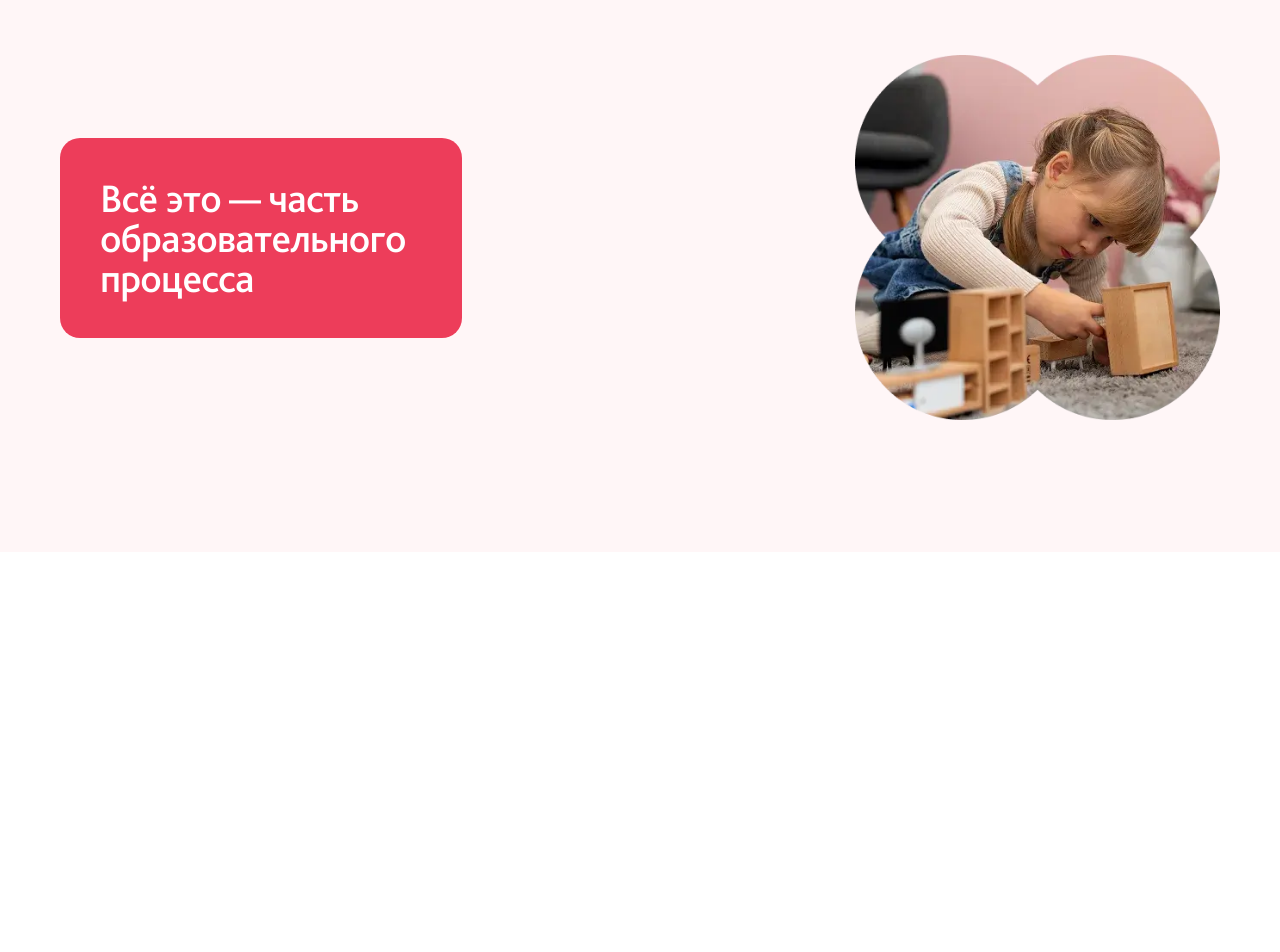
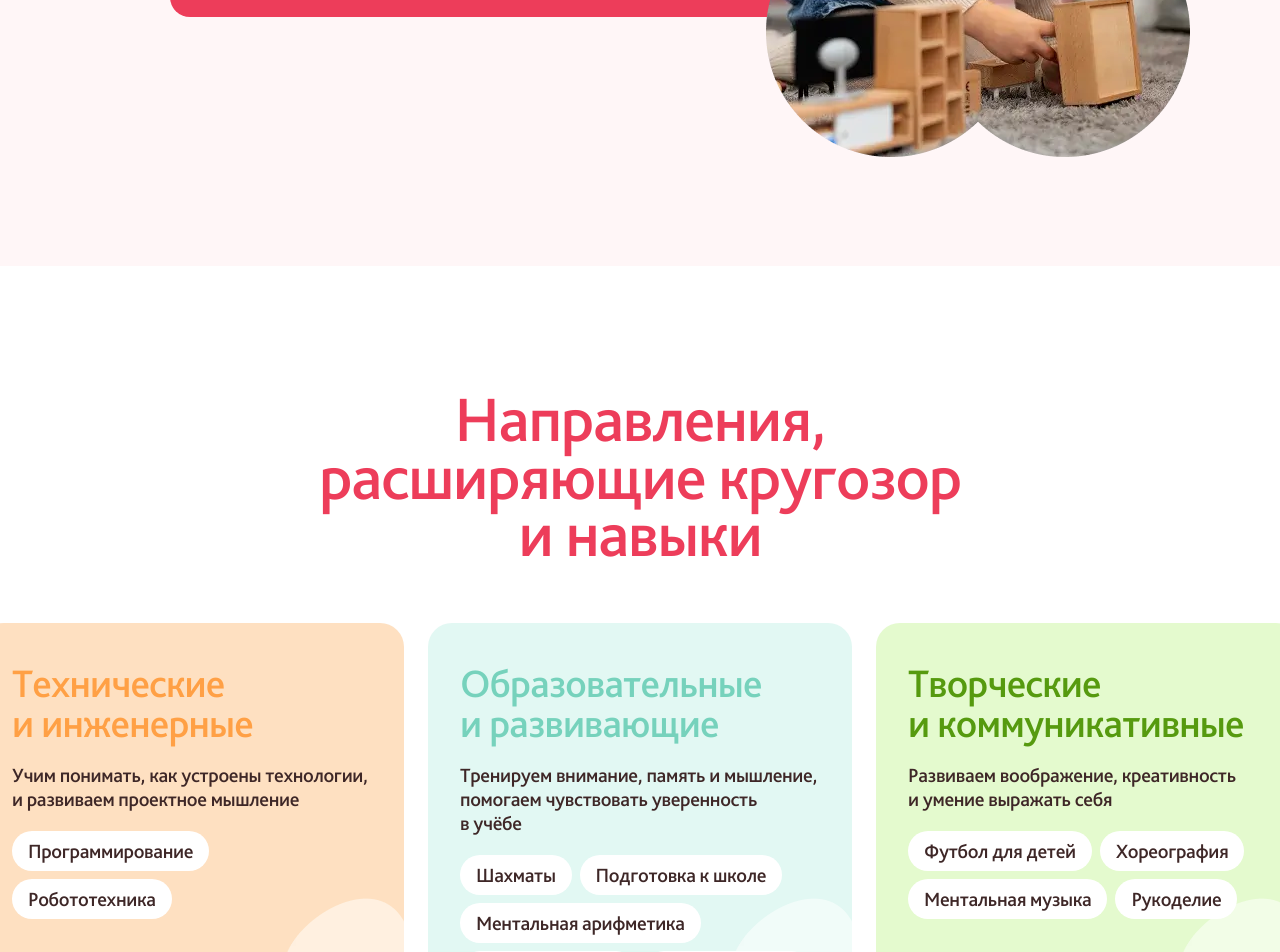
Before and after one commit to YanaKrasnopolskaya/evrica-school, a Nuxt app: page /home/ui/home-page in a window 1280 px wide. Shown: the part 4740-5692 px from the top of the page. Before the commit the page ends 5292 px from the top, so only its background shows below. Built offline with nearby package versions, Linux system fonts and the light colour scheme.

Commit message:
DirectionsSection.vue finish

```diff
--- a/src/entities/cards/index.ts
+++ b/src/entities/cards/index.ts
@@ -1,3 +1,4 @@
 export { default as InfoCardWithIcon } from './ui/InfoCardWithIcon.vue';
 export { default as InfoCardWithImage } from './ui/InfoCardWithImage.vue';
 export { default as AnimationCard } from './ui/AnimationCard.vue';
+export { default as InfoCardWithList } from './ui/InfoCardWithList.vue';
--- /dev/null
+++ b/src/entities/cards/ui/InfoCardWithList.vue
@@ -0,0 +1,183 @@
+<script setup lang="ts">
+import {ArrowButton} from "~/shared/ui/button";
+
+interface Card {
+  color: string;
+  title: string;
+  description: string;
+  icon: string;
+  iconWidth: string;
+  iconHeight: string;
+  items: string[];
+  page?: string;
+}
+
+defineProps<Card>();
+</script>
+
+<template>
+  <div class="card" :class="[`card--${ color }`]">
+    <div class="card__info">
+      <h3 class="card__info-title" v-html="title"></h3>
+      <p class="card__info-description" v-html="description"></p>
+      <ul class="card__list">
+        <li class="card__list-item" v-for="(item, index) in items" :key="index">{{ item }}</li>
+      </ul>
+    </div>
+    <div v-if="page" class="card__link">
+      <NuxtLink :to="page">
+        <arrow-button class="card__button"/>
+      </NuxtLink>
+    </div>
+    <svg
+        class="card__icon"
+        :width="iconWidth"
+        :height="iconHeight"
+        aria-hidden="true"
+    >
+      <use :href="`/sprite/sprite.svg#${icon}`"></use>
+    </svg>
+  </div>
+</template>
+
+<style scoped lang="scss">
+.card {
+  position: relative;
+  height: 478px;
+  padding: 40px 20px;
+  border-radius: 24px;
+  background-size: cover;
+  background: url("/images/mobile/card-bg-img.webp") no-repeat right bottom;
+  display: flex;
+  flex-direction: column;
+  justify-content: space-between;
+  align-items: flex-end;
+  gap: 16px;
+  overflow: hidden;
+  @include tablet {
+    padding: 40px 32px;
+    width: 424px;
+    height: 594px;
+  }
+  &__info {
+    width: 100%;
+    display: flex;
+    flex-direction: column;
+    gap: 20px;
+    align-items: flex-start;
+  }
+  &__info-title {
+    font-weight: 500;
+    font-size: 1.75rem;
+    line-height: 100%;
+    letter-spacing: -0.02em;
+    @include tablet {
+      font-size: 2.5rem;
+    }
+  }
+  &__info-description {
+    font-weight: 500;
+    font-size: 1rem;
+    line-height: 120%;
+    letter-spacing: 0;
+    color: $brown;
+    @include tablet {
+      font-size: 1.25rem;
+      letter-spacing: -0.35px;
+    }
+  }
+  &__list {
+    position: relative;
+    z-index: 2;
+    display: flex;
+    flex-direction: row;
+    flex-wrap: wrap;
+    gap: 8px;
+    align-items: flex-start;
+  }
+  &__list-item {
+    padding: 8px 16px;
+    background: $white;
+    border-radius: 32px;
+    color: $brown;
+    font-weight: 500;
+    font-size: 1rem;
+    line-height: 120%;
+    letter-spacing: 0;
+    @include tablet {
+      font-size: 1.25rem;
+      letter-spacing: -0.35px;
+    }
+  }
+  &__button {
+    width: 52px;
+    height: 52px;
+  }
+  &__icon {
+    position: absolute;
+    bottom: 0;
+    left: 10px;
+    rotate: -18.93deg;
+  }
+}
+.card--orange {
+  background-color: $orange-light;
+  .card__info-title {
+    color: $orange;
+  }
+  .card__button {
+    border-color: $orange;
+  }
+  .card__icon {
+    @include tablet {
+      bottom: -6px;
+      width: 167px;
+      height: 196px;
+    }
+  }
+  :deep(.arrow-btn__icon) {
+    color: $orange;
+  }
+}
+.card--green {
+  background-color: $green-extra-light;
+  .card__info-title {
+    color: $green-dark;
+  }
+  .card__button {
+    border-color: $green-dark;
+  }
+  .card__icon {
+    left: 0;
+    bottom: 16px;
+    @include tablet {
+      width: 207px;
+      height: 157px;
+      left: 28px;
+    }
+  }
+  :deep(.arrow-btn__icon) {
+    color: $green-dark;
+  }
+}
+.card--azure {
+  background-color: $azure-extra-light;
+  .card__info-title {
+    color: $azure;
+  }
+  .card__icon {
+    @include tablet {
+      width: 162px;
+      height: 199px;
+      bottom: -8px;
+      left: 24px;
+    }
+  }
+  .card__button {
+    border-color: $azure;
+  }
+  :deep(.arrow-btn__icon) {
+    color: $azure;
+  }
+}
+</style>
--- a/src/pages/home/ui/home-page.vue
+++ b/src/pages/home/ui/home-page.vue
@@ -4,6 +4,7 @@ import { HelpChildSection } from '~/widgets/home-page/help-child';
 import { DevelopmentPathSection } from '~/widgets/home-page/development-path';
 import {BoxForAnimationSection} from "~/widgets/box-for-animation-section";
 import {AboutCenterSection} from "~/widgets/home-page/about-center";
+import {DirectionsSection} from "~/widgets/home-page/directions";
 </script>
 <template>
   <h1 class="visually-hidden">Главная страница школа "Эврика"</h1>
@@ -23,6 +24,7 @@ import {AboutCenterSection} from "~/widgets/home-page/about-center";
         <about-center-section />
       </template>
     </box-for-animation-section>
+    <directions-section />
   </div>
 </template>
 
--- a/src/widgets/box-for-animation-section/ui/BoxForAnimationSection.vue
+++ b/src/widgets/box-for-animation-section/ui/BoxForAnimationSection.vue
@@ -24,14 +24,18 @@ defineProps({
   align-items: flex-start;
   gap: 40px;
   padding-top: 144px;
+  margin-bottom: 60px;
   @include tablet {
     padding-top: 276px;
     margin-left: -20px;
     margin-right: -20px;
+    margin-bottom: 96px;
   }
   @include desktop {
     margin-left: -60px;
     margin-right: -60px;
+    height: 2172px;
+    margin-bottom: 124px;
   }
   &__logo {
     position: sticky;
--- a/src/widgets/home-page/about-center/ui/AboutCenterSection.vue
+++ b/src/widgets/home-page/about-center/ui/AboutCenterSection.vue
@@ -125,6 +125,12 @@ import {ABOUT_CENTER_DATA} from "~/widgets/home-page/about-center";
   @include tablet {
     height: 573px;
   }
+  @include desktop {
+    width: 664px;
+    height: 573px;
+    position: relative;
+    top: 114px;
+  }
   :deep(.card__icon) {
     z-index: 2;
     bottom: 25px;
@@ -136,6 +142,9 @@ import {ABOUT_CENTER_DATA} from "~/widgets/home-page/about-center";
       bottom: -30px;
       right: 0;
       rotate: -12.2deg;
+    }
+    @include desktop {
+      right: -34px;
     }
   }
   :deep(.card__info) {
@@ -150,12 +159,19 @@ import {ABOUT_CENTER_DATA} from "~/widgets/home-page/about-center";
       padding: 40px;
       width: 568px;
     }
+    @include desktop {
+      width: 508px;
+    }
   }
   :deep(.card__image) {
     border-radius: 20px;
     @include tablet {
       width: 434px;
       height: 406px;
+    }
+    @include desktop {
+      width: 396px;
+      height: 407px;
     }
   }
 }
@@ -166,6 +182,12 @@ import {ABOUT_CENTER_DATA} from "~/widgets/home-page/about-center";
     width: 424px;
     height: 428px;
     margin-top: -6px;
+  }
+  @include desktop {
+    margin-left: auto;
+    position: relative;
+    right: 25px;
+    top: -190px;
   }
   :deep(.card__img-wrapper) {
     width: 327px;
@@ -180,6 +202,13 @@ import {ABOUT_CENTER_DATA} from "~/widgets/home-page/about-center";
   height: 354px;
   @include tablet {
     height: 408px;
+  }
+  @include desktop {
+    width: 746px;
+    height: 502px;
+    position: relative;
+    top: -288px;
+    left: 16px;
   }
   :deep(.card__info) {
     @include tablet {
@@ -211,6 +240,9 @@ import {ABOUT_CENTER_DATA} from "~/widgets/home-page/about-center";
       rotate: 0deg;
       right: 0;
     }
+    @include desktop {
+      bottom: 96px;
+    }
   }
 }
 .about-center__card--item-5 {
@@ -219,9 +251,28 @@ import {ABOUT_CENTER_DATA} from "~/widgets/home-page/about-center";
   @include tablet {
     height: 365px;
   }
+  @include desktop {
+    width: 1020px;
+    height: 424px;
+    position: relative;
+    top: -424px;
+    left: 110px;
+  }
   :deep(.card__info) {
+    position: relative;
+    top: -110px;
     @include tablet {
+      top: -4px;
       width: 402px;
+    }
+    @include desktop {
+      top: 0;
+      width: 696px;
+    }
+  }
+  :deep(.card__info-title) {
+    @include desktop {
+      width: 550px;
     }
   }
   :deep(.card__image) {
@@ -233,6 +284,11 @@ import {ABOUT_CENTER_DATA} from "~/widgets/home-page/about-center";
       width: 365px;
       height: 365px;
     }
+    @include desktop {
+      width: 424px;
+      height: 424px;
+      bottom: -8px;
+    }
   }
 }
 </style>
--- /dev/null
+++ b/src/widgets/home-page/directions/index.ts
@@ -0,0 +1,2 @@
+export { default as DirectionsSection } from './ui/DirectionsSection.vue';
+export { DIRECTION_DATA } from './model/DIRECTION__DATA';
--- /dev/null
+++ b/src/widgets/home-page/directions/model/DIRECTION__DATA.ts
@@ -0,0 +1,43 @@
+interface Data {
+    color: string;
+    title: string;
+    description: string;
+    icon: string;
+    iconWidth: string;
+    iconHeight: string;
+    items: string[];
+    page: string;
+}
+
+export const DIRECTION_DATA: Data[] = [
+    {
+        color: 'orange',
+        title: 'Технические и&nbsp;инженерные',
+        description: 'Учим понимать, как устроены технологии, и&nbsp;развиваем проектное мышление',
+        icon: 'icon_robot',
+        iconWidth: '137',
+        iconHeight: '161',
+        items: ['Программирование', 'Робототехника'],
+        page: '/',
+    },
+    {
+        color: 'azure',
+        title: 'Образовательные и&nbsp;развивающие',
+        description: 'Тренируем внимание, память и&nbsp;мышление, помогаем чувствовать уверенность в&nbsp;учёбе',
+        icon: 'icon_globe',
+        iconWidth: '133',
+        iconHeight: '164',
+        items: ['Шахматы', 'Подготовка к школе', 'Ментальная арифметика', 'Английский язык', 'Китайский язык'],
+        page: '/',
+    },
+    {
+        color: 'green',
+        title: 'Творческие и&nbsp;коммуникативные',
+        description: 'Развиваем воображение, креативность и&nbsp;умение выражать себя',
+        icon: 'icon_film',
+        iconWidth: '170',
+        iconHeight: '129',
+        items: ['Футбол для детей', 'Хореография', 'Ментальная музыка', 'Рукоделие'],
+        page: '/',
+    }
+]
--- /dev/null
+++ b/src/widgets/home-page/directions/ui/DirectionsSection.vue
@@ -0,0 +1,58 @@
+<script setup lang="ts">
+import {InfoCardWithList} from "~/entities/cards";
+import {DIRECTION_DATA} from "~/widgets/home-page/directions";
+</script>
+
+<template>
+  <div class="directions">
+    <h2 class="directions__title">Направления, расширяющие кругозор и&nbsp;навыки</h2>
+    <div class="directions__cards-wrapper">
+      <info-card-with-list v-for="(card, index) in DIRECTION_DATA"
+                           :key="index"
+                           :title="card.title"
+                           :color="card.color"
+                           :description="card.description"
+                           :icon="card.icon"
+                           :icon-width="card.iconWidth"
+                           :icon-height="card.iconHeight"
+                           :items="card.items"
+                           :page="card.page"
+      />
+    </div>
+  </div>
+</template>
+
+<style scoped lang="scss">
+.directions {
+  display: flex;
+  flex-direction: column;
+  gap: 40px;
+  align-items: center;
+  justify-content: center;
+  margin-bottom: 60px;
+  @include tablet {
+    gap: 60px;
+    margin-bottom: 100px;
+  }
+  @include desktop {
+    margin-bottom: 120px;
+  }
+  &__title {
+    @include desktop {
+      width: 686px;
+    }
+  }
+  &__cards-wrapper {
+    display: flex;
+    flex-direction: column;
+    gap: 20px;
+    @include tablet {
+      gap: 47px;
+    }
+    @include desktop {
+      flex-direction: row;
+      gap: 24px;
+    }
+  }
+}
+</style>
```
Also changed, not shown: nuxt.config.ts (+13 -1 lines), public/images/mobile/card-bg-img.webp (added), 1 other file (tests, documents, lock files or other folders).
